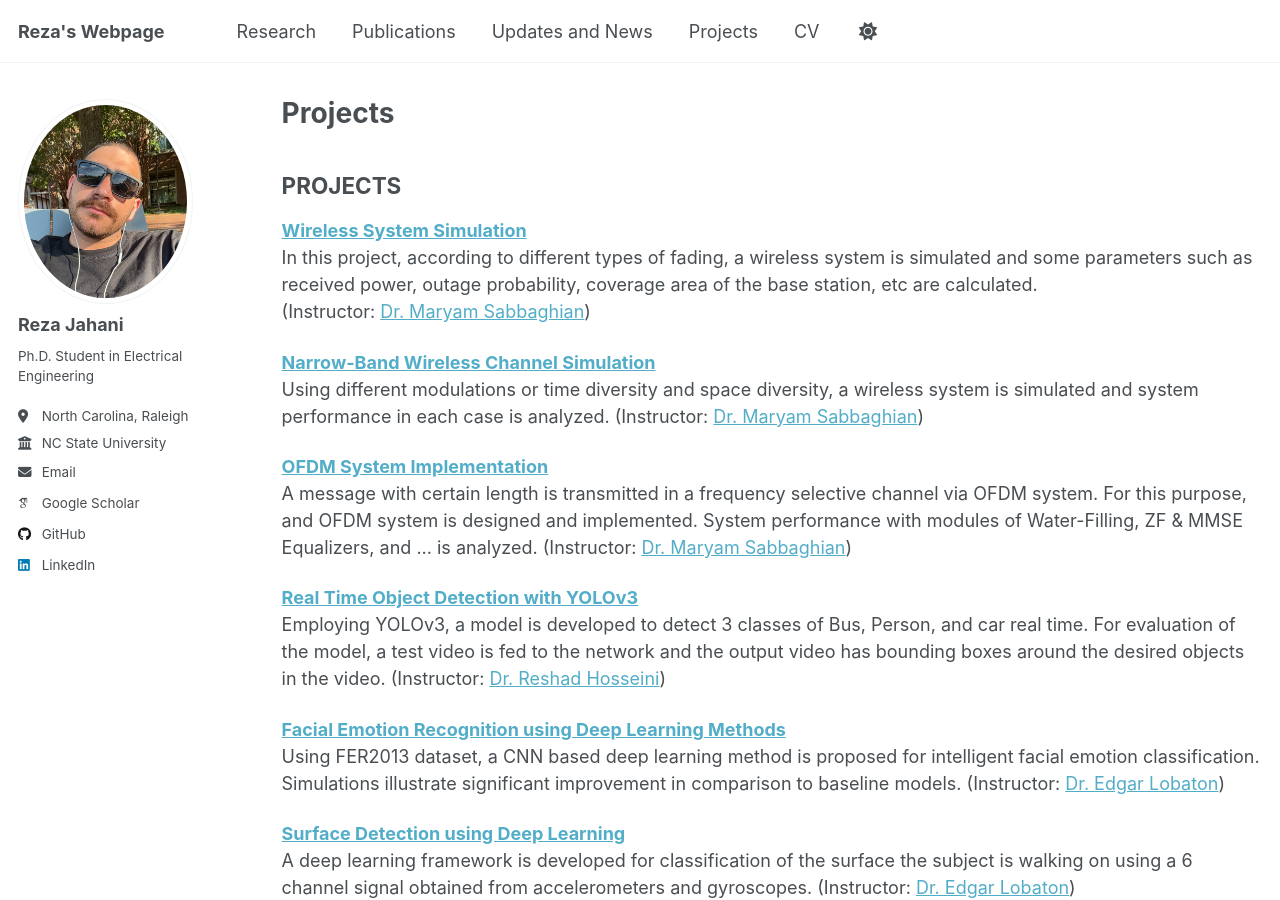
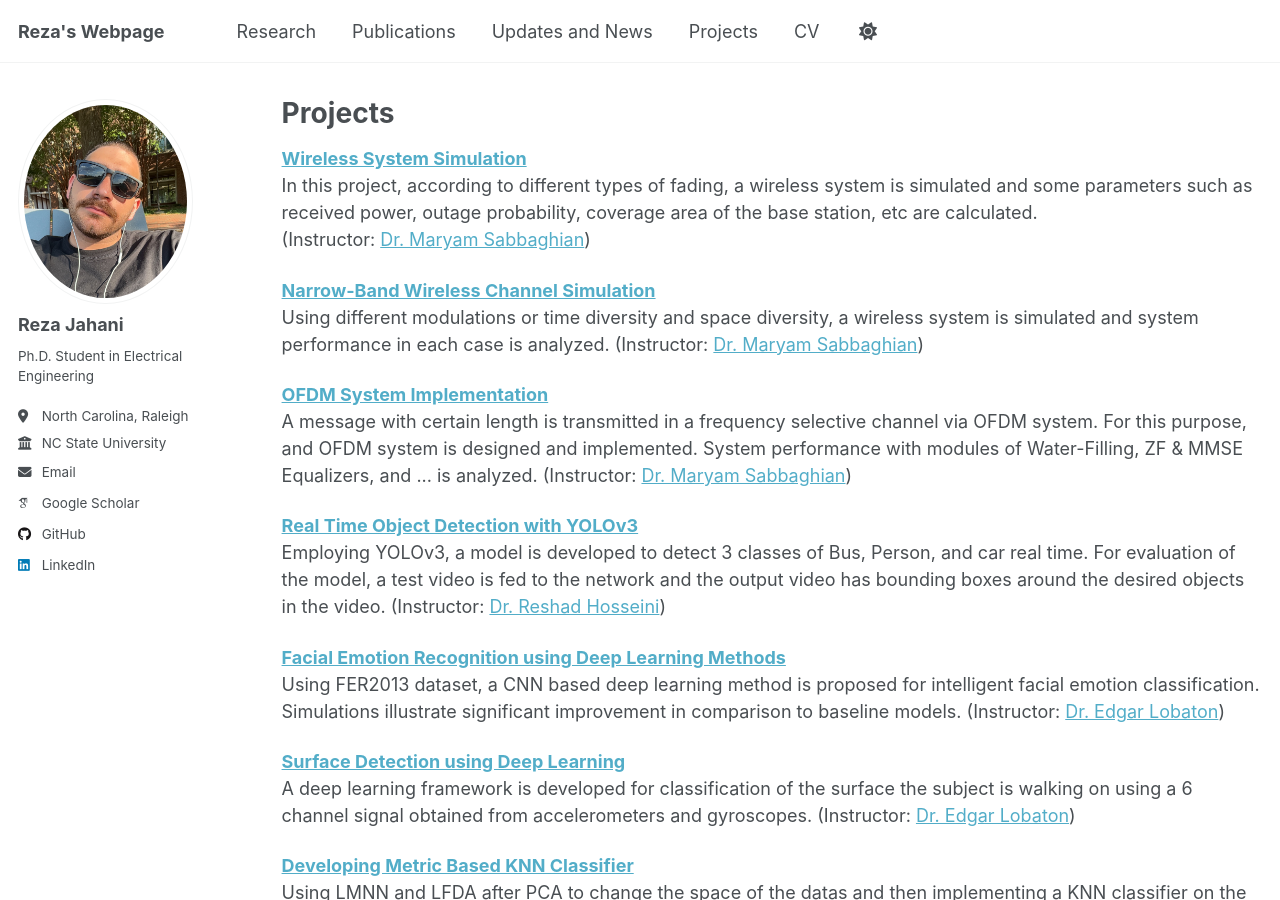
Before and after one commit to RezaJahanii/RezaJahanii.github.io, a Jekyll site: the page built from _pages/projects.html, in a window 1280 px wide and 900 px high. Built offline with Jekyll 4.4.1, drawn with Linux system fonts in a browser that asks for light colours; some web fonts are replaced; a script that is not in the unit is left out.

Commit message:
Update projects.html

```diff
--- a/_pages/projects.html
+++ b/_pages/projects.html
@@ -6,7 +6,6 @@ author_profile: true
 ---
 
 <section id="projects">
-  <h2>PROJECTS</h2>
 
   <p><strong><a href="https://github.com/Rezajahani8x/Wireless-System-Simulation-I.git" target="_blank">Wireless System Simulation</a></strong><br>
   In this project, according to different types of fading, a wireless system is simulated and some parameters such as received power, outage probability, coverage area of the base station, etc are calculated.<br>
```
